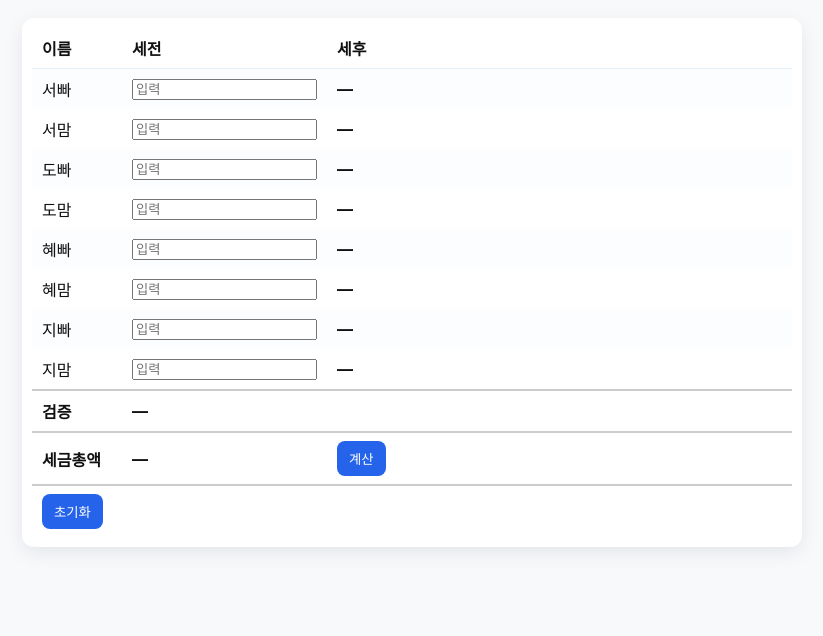
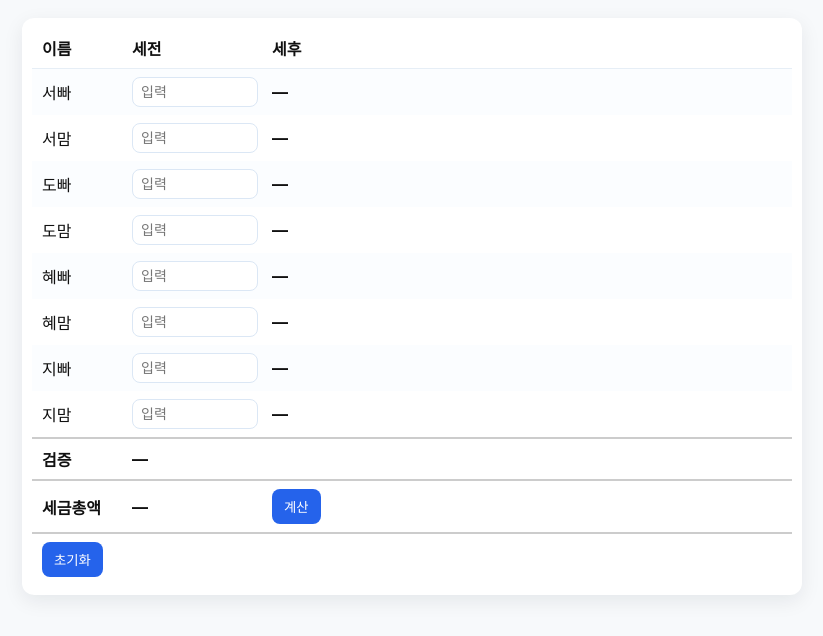
Before and after one commit to angol99/acro, a plain HTML site: page index.html in a window 1280 px wide. Shown: the whole page, without its empty margins (228-1051 px from the left). Drawn offline with Linux system fonts and the light colour scheme.

Commit message:
Update index.html

```diff
--- a/index.html
+++ b/index.html
@@ -3,7 +3,7 @@
 <head>
   <meta charset="utf-8" />
   <meta name="viewport" content="width=device-width,initial-scale=1" />
-  <title>♠ ACRO HOLD'EM 003 ♠</title>
+  <title>♠ ACRO HOLD'EM 004 ♠</title>
   <style>
     :root{font-family:Inter,system-ui,Segoe UI,Roboto,'Noto Sans KR',sans-serif}
     body{padding:10px;background:#f7f9fb;color:#111}
@@ -103,10 +103,9 @@
 
       const tdInput = document.createElement('td');
       const input = document.createElement('input');
-      input.type = 'text';
+      input.type = 'number';
       input.step = 'any';
       input.min = -999999;
-      input.setAttribute('pattern', '-?[0-9]+')
       input.placeholder = '입력';
       input.value = '';
       input.dataset.person = name;
@@ -123,6 +122,7 @@
       input.addEventListener('input', (e) => {
         const v = e.target.value;
         const target = document.querySelector(`[data-mult="${name}"]`);
+
         if(v === '' || v === '-' || isNaN(Number(v))) {
           target.textContent = '—';
         } else {
```
